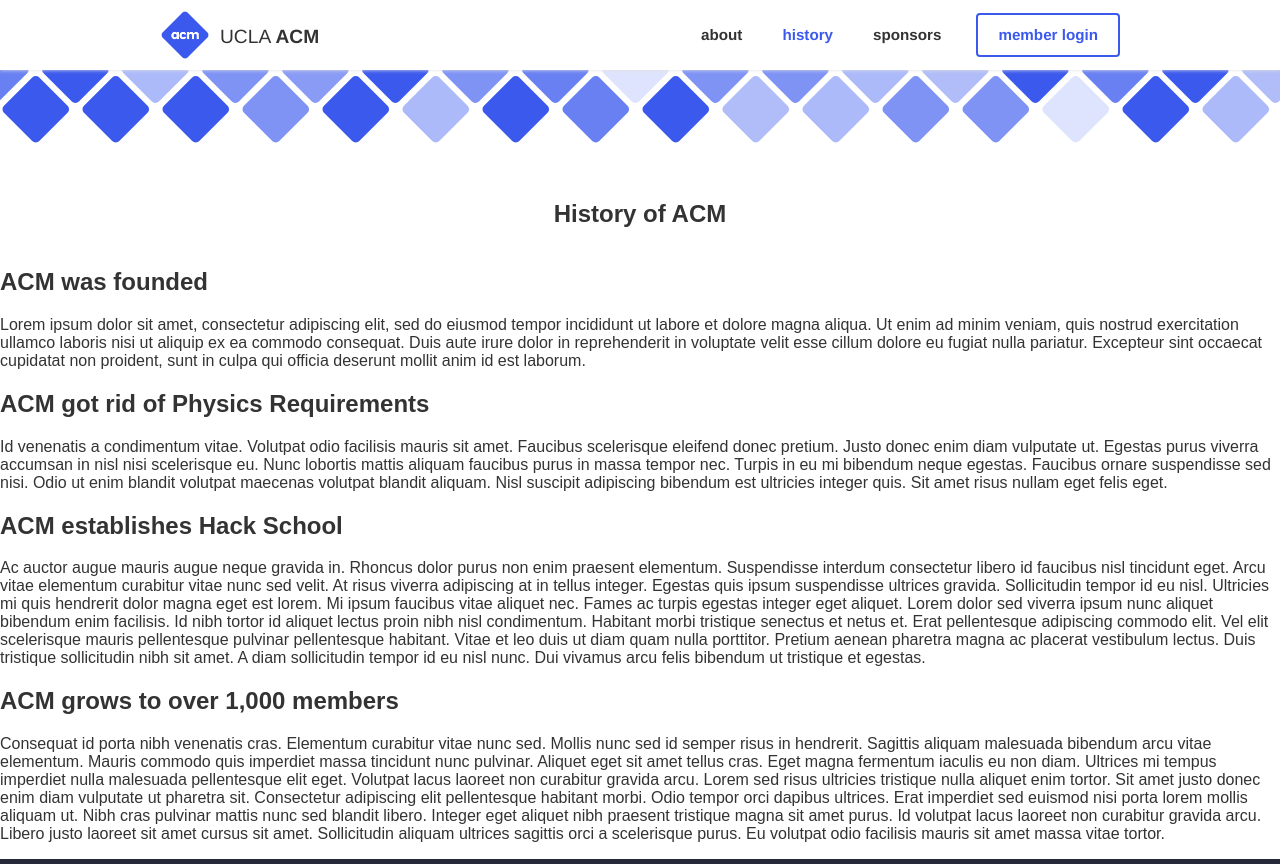
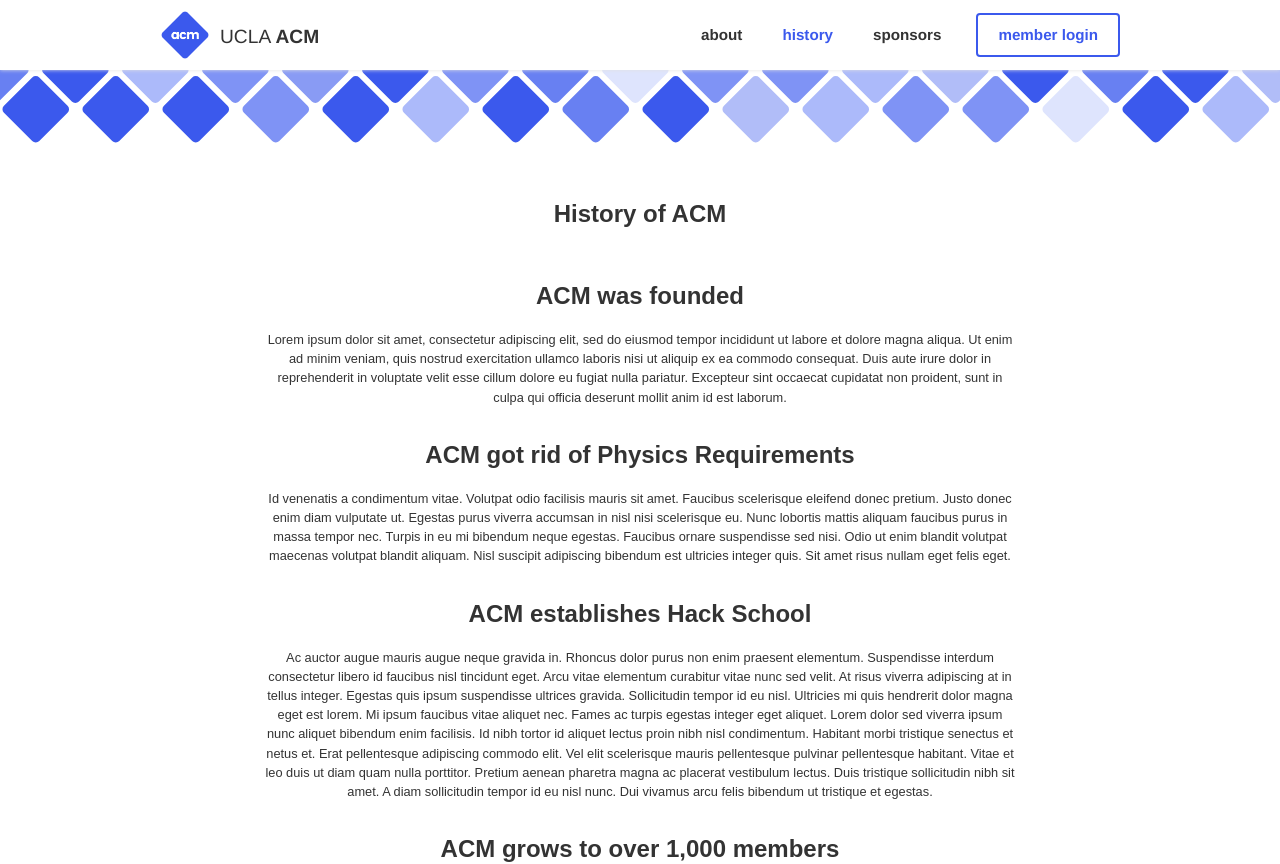
Before and after one commit to uclaacm/website, a React app: page /history in a window 1280 px wide. Shown: the top 864 px of the page. Built offline with nearby package versions, Linux system fonts and the light colour scheme; the HTML template or start-up script is replaced by a standard one.

Commit message:
Reorganized stuff

```diff
--- a/src/components/History/Timeline/historytile.jsx
+++ b/src/components/History/Timeline/historytile.jsx
@@ -4,9 +4,15 @@ export default class HistoryTile extends React.Component {
 	render() {
 		return (
 			<div>
-                <h2>{this.props.history.title}</h2>
-                <p>{this.props.history.date}</p>
-                <p>{this.props.history.description}</p>
+                <div id='history-tile'>
+                    <div class='history-date'>
+                        <p>{this.props.history.date}</p>
+                    </div>
+                    <div class='history-info'>
+                        <h2>{this.props.history.title}</h2>
+                        <p>{this.props.history.description}</p>
+                    </div>
+                </div>
             </div>
         );
 	}
--- a/src/components/History/index.jsx
+++ b/src/components/History/index.jsx
@@ -15,8 +15,8 @@ export default class History extends React.Component {
 				<Banner decorative />
 				<div className="content-section center">
 					<h2>History of ACM</h2>
+					<Timeline history={Config.history}/>
 				</div>
-				<Timeline history={Config.history}/>
 				<Footer />
 			</div>
 		);
```
